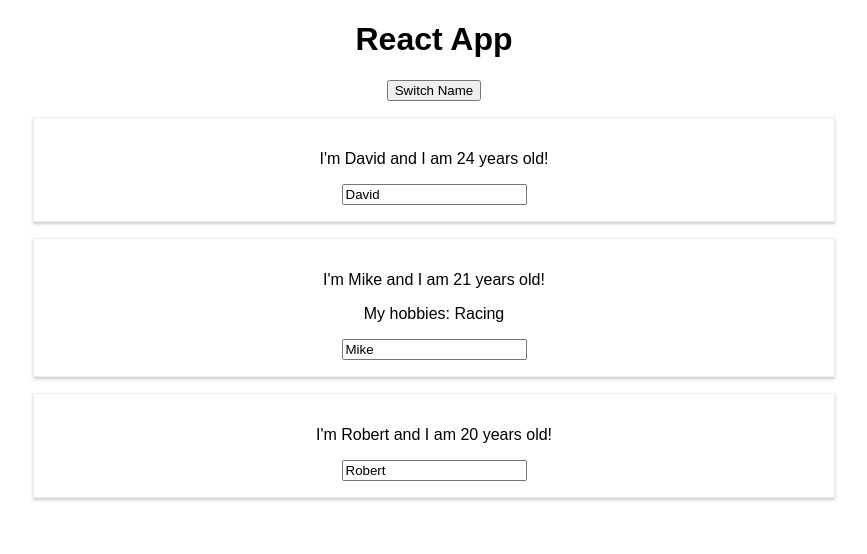
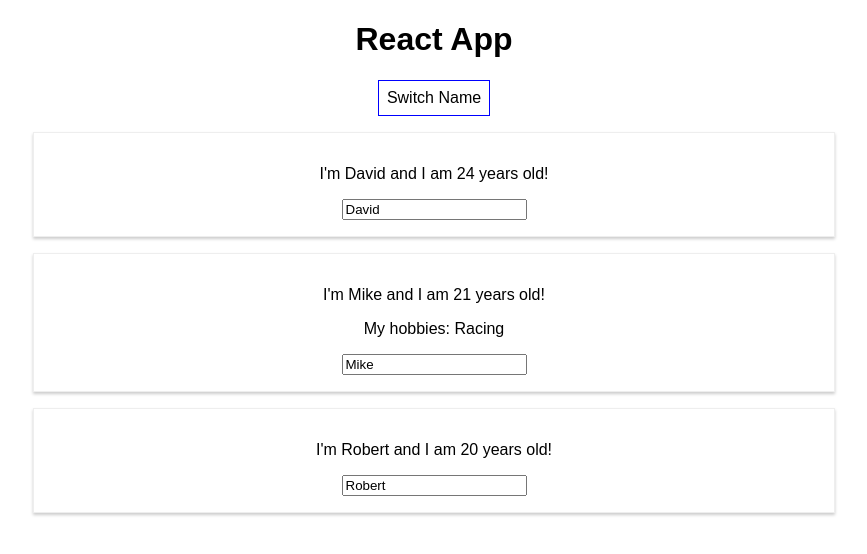
Before and after one commit to davidyeshi/React, a React (Create React App) app in the folder react-complete-guide/: page / in a window 1280 px wide. Shown: the top 554 px of the page, without its empty margins (206-1073 px from the left). Built offline with nearby package versions, Linux system fonts and the light colour scheme.

Commit message:
Working with inline styles

```diff
--- a/react-complete-guide/src/App.js
+++ b/react-complete-guide/src/App.js
@@ -36,11 +36,21 @@ class App extends Component {
   }
 
   render() {
+    const style = {
+      backgroundColor: 'white',
+      font: 'inherit',
+      border: '1px solid blue',
+      padding: '8px',
+      cursor: 'pointer'
+    }
+
     return (
       <div className="App">
         <h1>React App</h1>
 
         <button
+        // inline style
+        style = {style}
         // Alternative way of binding
         onClick = {() => this.switchNameHandler('Yeshi Minda!')}>Switch Name</button>
         <Person
```
